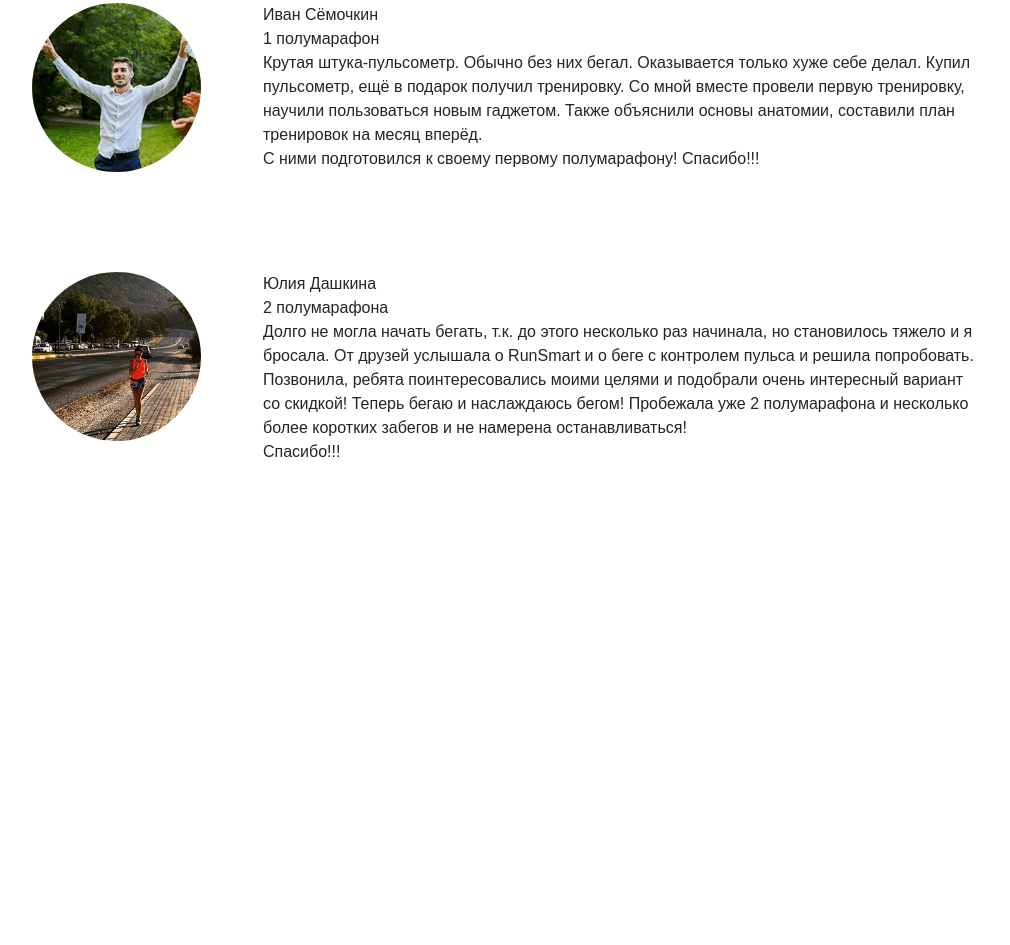
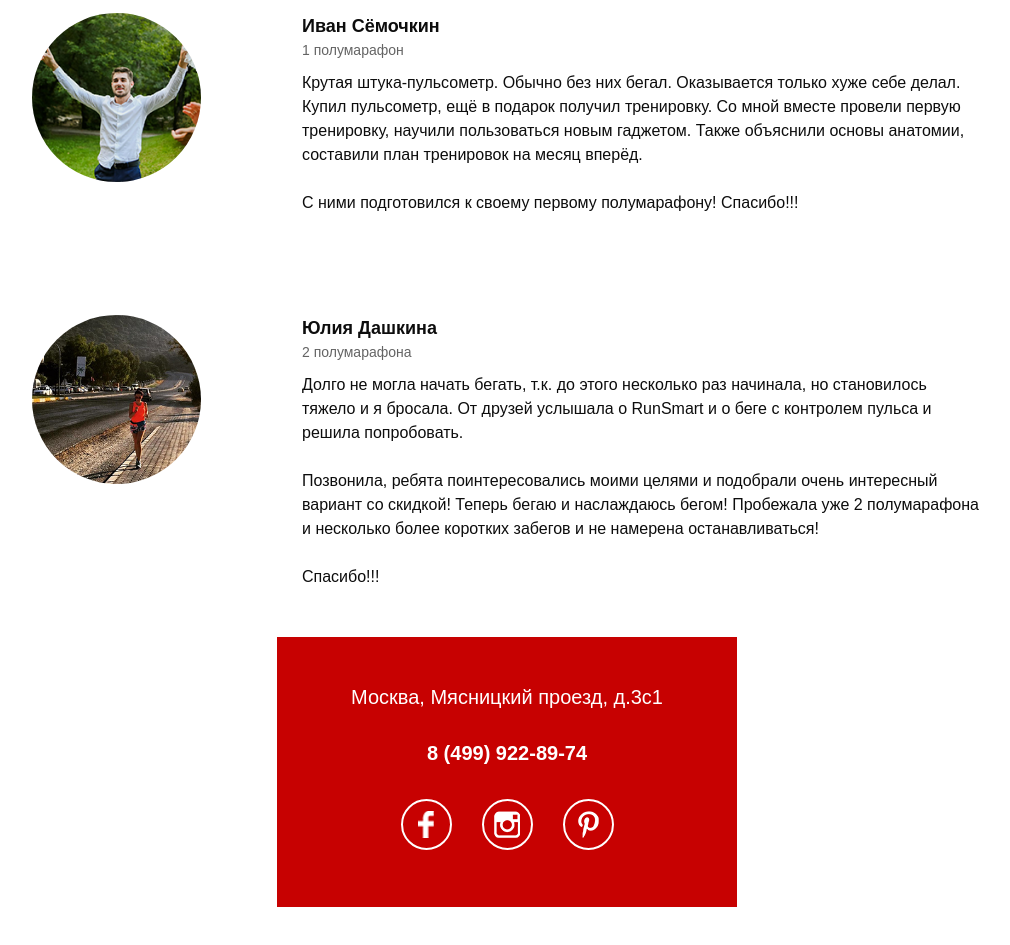
Before and after one commit to anatolii-samurai/sport-project, a website: page src/index.html in a window 1280 px wide. Shown: the part 4246-5191 px from the top of the page, without its empty margins (133-1143 px from the left). Before the commit the page ends 4710 px from the top, so only its background shows below. Drawn offline with nearby package versions, Linux system fonts and the light colour scheme.

Commit message:
Last-part

```diff
--- a/src/index.html
+++ b/src/index.html
@@ -390,8 +390,9 @@
             <div class="feed__text">
                 <div class="feed__name">Иван Сёмочкин</div>
                 <div class="feed__count">1 полумарафон</div>
-                <div class="feed__descr">Крутая штука-пульсометр. Обычно без них бегал. Оказывается только хуже себе делал.
+                <div class="feed__descr">Крутая штука-пульсометр. Обычно без них бегал. Оказывается только хуже себе делал. <br>
                     Купил пульсометр, ещё в подарок получил тренировку. Со мной вместе провели первую тренировку, научили пользоваться новым гаджетом. Также объяснили основы анатомии, составили план тренировок на месяц вперёд.
+                    <br>
                     <br>
                     С ними подготовился к своему первому полумарафону! Спасибо!!!</div>
             </div>
@@ -402,11 +403,24 @@
                 <div class="feed__name">Юлия Дашкина</div>
                 <div class="feed__count">2 полумарафона</div>
                 <div class="feed__descr">Долго не могла начать бегать, т.к. до этого несколько раз начинала, но становилось тяжело и я бросала. От друзей услышала о RunSmart и о беге с контролем пульса и решила попробовать.
-                    <br>
+                    <br><br>
                     Позвонила, ребята поинтересовались моими целями и подобрали очень интересный вариант со скидкой! Теперь бегаю и наслаждаюсь бегом! Пробежала уже 2 полумарафона и несколько более коротких забегов и не намерена останавливаться!
-                     <br>
+                     <br><br>
                     Спасибо!!!</div>
             </div>
+        </div>
+    </div>
+</section>
+<section class="footer">
+    <iframe src="https://yandex.ru/map-widget/v1/?um=constructor%3A0621b1c90f01585fc41dfc052a3dd2e3c13eb8643956a9f77ace186de625101d&amp;source=constructor"
+    width="100%" height="630;" frameborder="0"></iframe>
+    <div class="footer__info">
+        <address class="footer__address">Москва, Мясницкий проезд, д.3с1</address>
+        <a href="tel:8(499)9228974" class="footer__phone">8 (499) 922-89-74</a>
+        <div class="footer__social">
+            <a href="#" class="footer__social-item"><img src="icons/facebook.png" alt=""></a>
+            <a href="#" class="footer__social-item"><img src="icons/instagram.png" alt=""></a>
+            <a href="#" class="footer__social-item"><img src="icons/pinterest.png" alt=""></a>
         </div>
     </div>
 </section>
--- a/src/sass/blocks/_buttons.scss
+++ b/src/sass/blocks/_buttons.scss
@@ -1,4 +1,8 @@
 .button {
+    &:hover{
+        box-shadow: 3px 3px 20px #C70101;
+        border: none;
+    }
     &_mini{
         width: 131px;
         height: 40px;
@@ -27,4 +31,6 @@
     text-transform: uppercase;
     color: #FFFFFF
 
+
+
 }
--- a/src/sass/blocks/_catalogue.scss
+++ b/src/sass/blocks/_catalogue.scss
@@ -55,7 +55,6 @@
         border: 2px solid #e8e8e8;
         overflow: hidden;
         margin-bottom: 20px;
-
         &__img{
             display: block;
             margin: 0 auto;
--- a/src/sass/blocks/_feeds.scss
+++ b/src/sass/blocks/_feeds.scss
@@ -1,4 +1,5 @@
 .feed{
+    padding-bottom: 48px;
     &__item{
         margin-top: 100px;
         display: flex;
@@ -15,5 +16,27 @@
         object-fit: cover;
         margin-right: 62px;
     }
+    &__text{
+        width: 680px;
+    }
+    &__name{
+        font-style: normal;
+        font-weight: bold;
+        font-size: 18px;
+        color: #0D0D0D;
+    }
+    &__count{
+        font-style: normal;
+        font-weight: 500;
+        font-size: 14px;
+        color: #646464;
+    }
+    &__descr{margin-top: 10px;
+        font-style: normal;
+        font-weight: 300;
+        font-size: 16px;
+        line-height: 24px;
+        color: #0D0D0D;
+    }
 
 }
--- /dev/null
+++ b/src/sass/blocks/_footer.scss
@@ -0,0 +1,68 @@
+.footer{
+    position: relative;
+   &__info{
+        position: absolute;
+        width: 460px;
+        height: 270px;
+        background: #C70101;
+        top: 0;
+        left: 50%;
+        transform: translateX(-50%);
+        padding: 50px 54px;
+        font-style: normal;
+        font-weight: 500;
+        font-size: 20px;
+        line-height: 20px;
+        color: #FFFFFF;
+    }
+    &__address{
+        display: flex;
+        justify-content: center;
+        align-items: center;
+        font-style: normal;
+        font-weight: 500;
+        font-size: 20px;
+        line-height: 20px;
+        color: #FFFFFF;
+        margin-bottom: 36px;
+    }
+    &__phone{
+        display: flex;
+        justify-content: center;
+        align-items: center;
+        font-style: normal;
+        font-weight: bold;
+        font-size: 20px;
+        line-height: 20px;
+        text-align: center;
+        color: #FFFFFF;
+        margin-bottom: 36px;
+        &:hover{
+            color: #FFFFFF;
+        }
+    }
+    &__social{
+        display: flex;
+        justify-content: center;
+
+    }
+    &__social-item{
+        display: flex;
+        justify-content: center;
+        align-items: center;
+        margin: 0px 15px;
+        width: 51px;
+        height: 51px;
+        border: 2px solid;
+        border-radius: 100%;
+        color: #FFFFFF;
+        &:hover{
+            color: antiquewhite;
+        }
+        img{
+            height: 27px;
+        }
+
+    }
+
+}
--- a/src/sass/style.scss
+++ b/src/sass/style.scss
@@ -18,3 +18,4 @@ margin: 0px auto;}
 @import 'blocks/carausel';
 @import 'blocks/catalogue';
 @import 'blocks/feeds';
+@import 'blocks/footer';
```
Also changed, not shown: src/css/style.min.css, src/icons/facebook.png (added), src/icons/facebook.svg (added), src/icons/instagram.png (added), src/icons/instagram.svg (added), src/icons/pinterest.png (added), src/icons/pinterest.svg (added).
